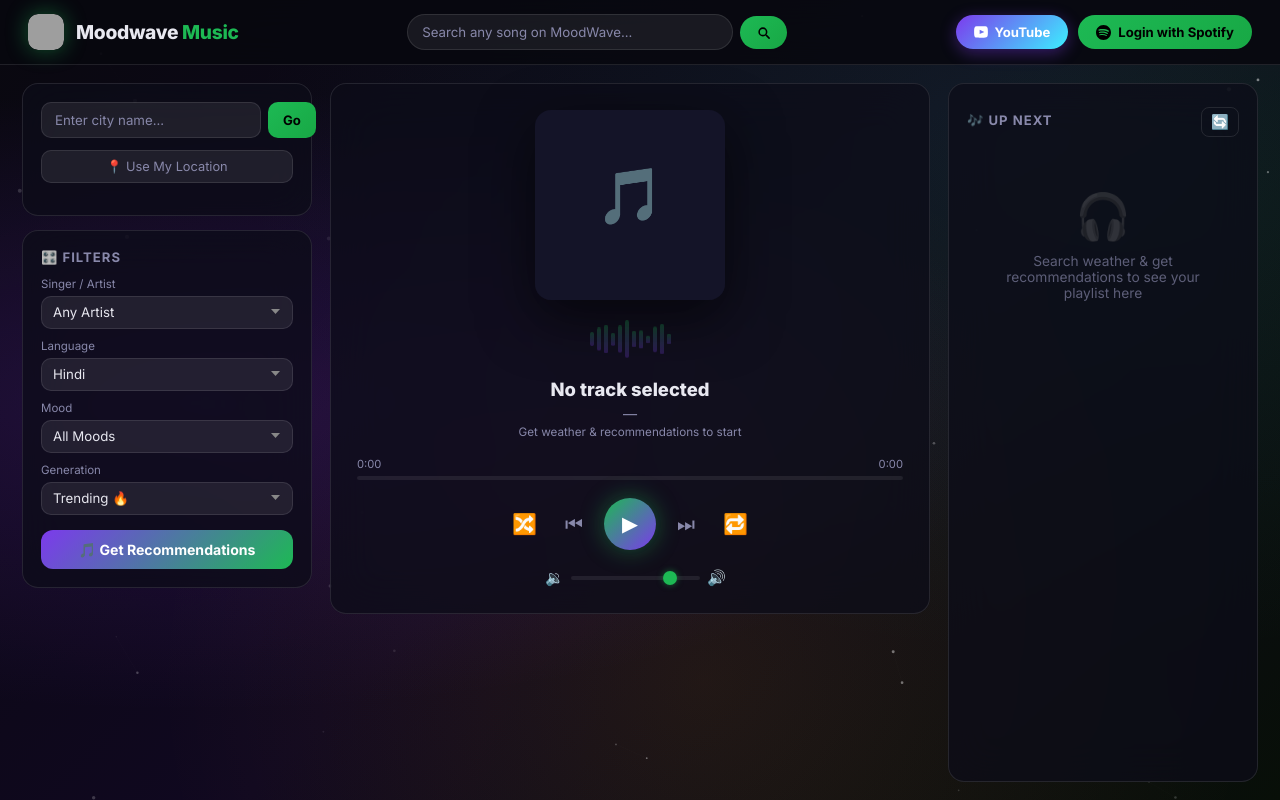
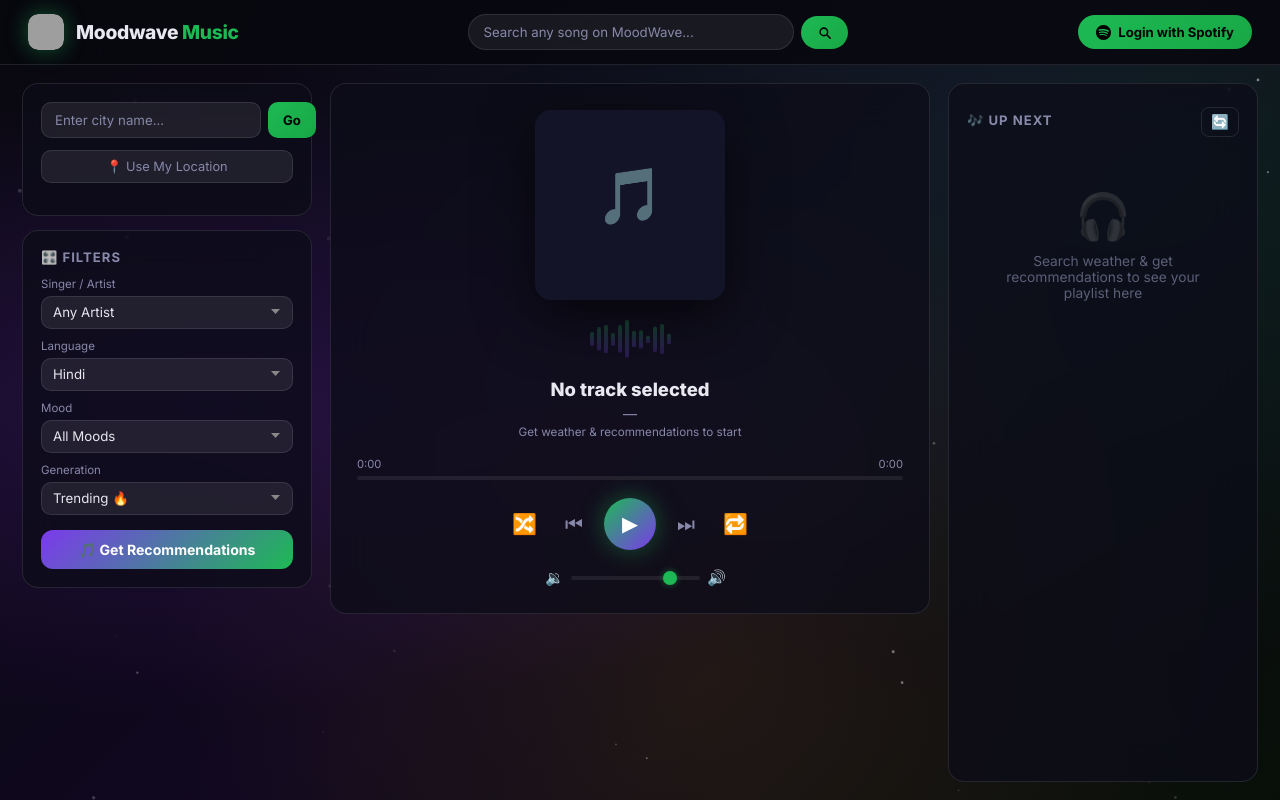
Before and after one commit to shravan956/weather-music-recommendation, a Flask app: page / in a window 1280 px wide. Run offline with Flask 3, Linux system fonts and the light colour scheme; some libraries are stand-ins or nearby versions; grey boxes are pictures that could not be loaded.

```diff
--- a/templates/index.html
+++ b/templates/index.html
@@ -1288,15 +1288,18 @@
         gap: 12px;
         padding: 14px;
       }
+
       #top-search {
         max-width: 100%;
         width: 100%;
       }
+
       #ua {
         width: 100%;
         justify-content: center;
         flex-wrap: wrap;
       }
+
       #main {
         grid-template-columns: 1fr;
         padding: 10px
@@ -1315,10 +1318,12 @@
         width: 140px;
         height: 140px
       }
+
       .pctrl {
         flex-wrap: wrap;
         justify-content: center;
       }
+
       .volwrap {
         justify-content: center;
         margin-top: 10px;
@@ -1340,13 +1345,14 @@
       font-weight: 700;
       cursor: pointer;
       text-decoration: none;
-      transition: .28s cubic-bezier(.4,0,.2,1);
+      transition: .28s cubic-bezier(.4, 0, .2, 1);
       white-space: nowrap;
-      box-shadow: 0 4px 16px rgba(124,58,237,.4);
-    }
+      box-shadow: 0 4px 16px rgba(124, 58, 237, .4);
+    }
+
     #yt-switch-btn:hover {
       transform: translateY(-2px);
-      box-shadow: 0 8px 24px rgba(124,58,237,.55);
+      box-shadow: 0 8px 24px rgba(124, 58, 237, .55);
       opacity: .9;
     }
   </style>
@@ -1385,13 +1391,7 @@
     </div>
 
     <div id="ua">
-      <!-- YouTube Switch Button -->
-      <a id="yt-switch-btn" href="http://localhost:5001" target="_blank" onclick="if(isPlaying && typeof togglePlay === 'function') togglePlay();">
-        <svg width="14" height="14" viewBox="0 0 24 24" fill="currentColor">
-          <path d="M23.5 6.2s-.3-2-1.2-2.9c-1.1-1.2-2.4-1.2-3-1.3C16.6 2 12 2 12 2s-4.6 0-7.3.1c-.6.1-1.9.1-3 1.3C.8 4.2.5 6.2.5 6.2S.2 8.5.2 10.8v2.1c0 2.3.3 4.6.3 4.6s.3 2 1.2 2.9c1.1 1.2 2.6 1.1 3.3 1.2C7.2 21.8 12 22 12 22s4.6 0 7.3-.4c.6-.1 1.9-.1 3-1.3.9-.9 1.2-2.9 1.2-2.9s.3-2.3.3-4.6v-2.1C23.8 8.5 23.5 6.2 23.5 6.2zM9.7 15.5V8.3l8.1 3.6-8.1 3.6z"/>
-        </svg>
-        YouTube
-      </a>
+
       <button id="sp-login" onclick="location='/login'">
         <svg width="15" height="15" viewBox="0 0 24 24" fill="currentColor">
           <path
```
